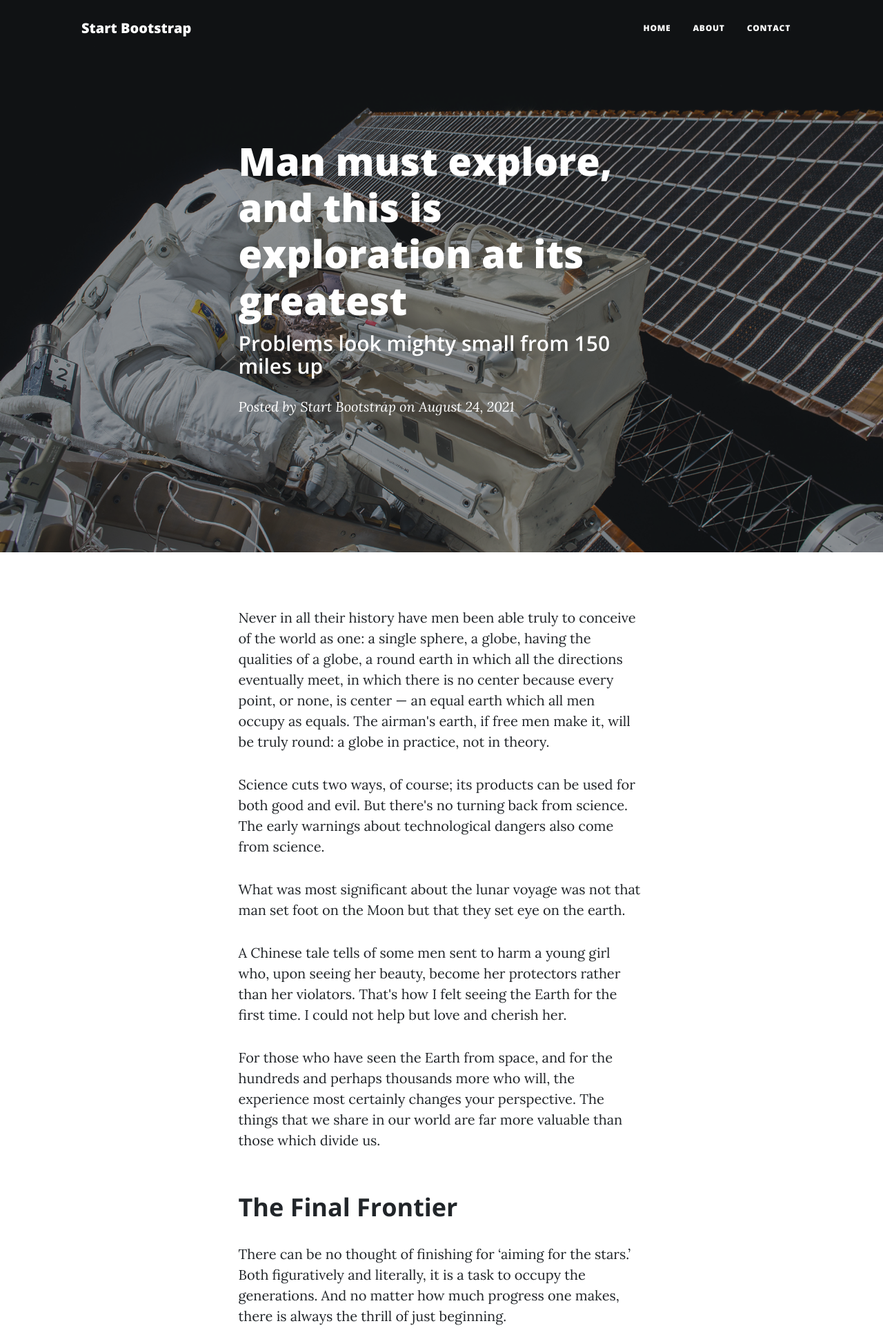
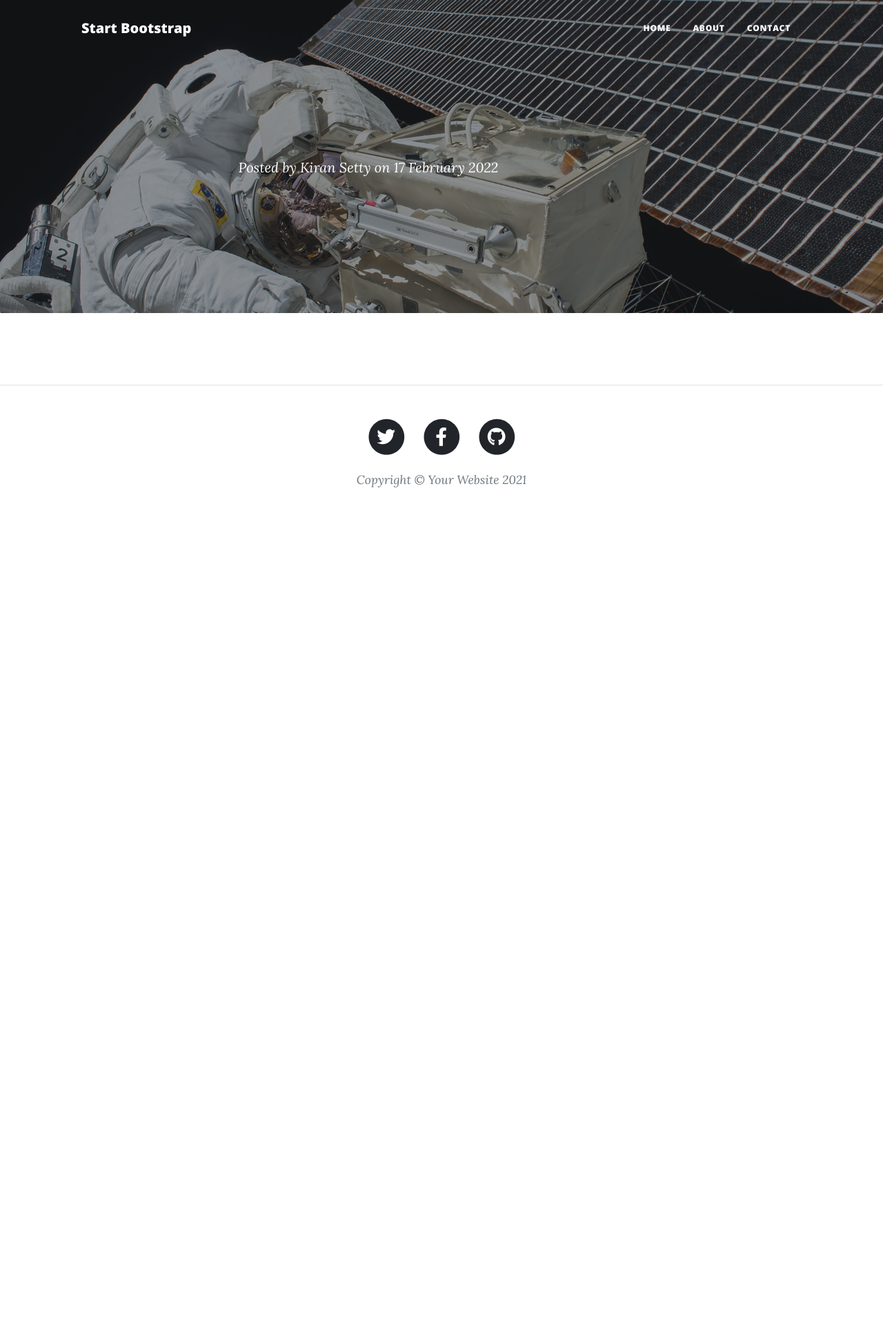
Before and after one commit to kiran-src/blog, a Flask app: page /posts/1 in a window 1280 px wide. Shown: the top 1926 px of the page at 69% size. After the commit the page ends 707 px from the top, so only its background shows below. Run offline with Flask 2, Linux system fonts and the light colour scheme; some libraries are stand-ins or nearby versions.

Commit message:
Adjusting Post page to operate with information taken from API

```diff
--- a/main.py
+++ b/main.py
@@ -1,9 +1,10 @@
 from flask import Flask, render_template
 import requests
+from datetime import datetime
 
 app = Flask(__name__)
 
-api = requests.get(url="https://api.npoint.io/c790b4d5cab58020d391")
+api = requests.get(url="https://api.npoint.io/6c3754b7be2b015f9e72")
 api.raise_for_status()
 posts = api.json()
 
@@ -30,7 +31,9 @@
             post = i
             break
     print(post)
-    return render_template("post.html", post=post)
+    dt = datetime.now()
+    date = f"{dt.day} {dt.strftime('%B')} {dt.year}"
+    return render_template("post.html", post=post, date=date)
 
 
 if __name__ == "__main__":
--- a/templates/post.html
+++ b/templates/post.html
@@ -9,12 +9,10 @@
                 <div class="row gx-4 gx-lg-5 justify-content-center">
                     <div class="col-md-10 col-lg-8 col-xl-7">
                         <div class="post-heading">
-                            <h1>Man must explore, and this is exploration at its greatest</h1>
-                            <h2 class="subheading">Problems look mighty small from 150 miles up</h2>
+                            <h1>{{post['title']}}</h1>
+                            <h2 class="subheading">{{post['subtitle']}}</h2>
                             <span class="meta">
-                                Posted by
-                                <a href="#!">Start Bootstrap</a>
-                                on August 24, 2021
+                                Posted by Kiran Setty on {{date}}
                             </span>
                         </div>
                     </div>
@@ -26,28 +24,29 @@
             <div class="container px-4 px-lg-5">
                 <div class="row gx-4 gx-lg-5 justify-content-center">
                     <div class="col-md-10 col-lg-8 col-xl-7">
-                        <p>Never in all their history have men been able truly to conceive of the world as one: a single sphere, a globe, having the qualities of a globe, a round earth in which all the directions eventually meet, in which there is no center because every point, or none, is center — an equal earth which all men occupy as equals. The airman's earth, if free men make it, will be truly round: a globe in practice, not in theory.</p>
-                        <p>Science cuts two ways, of course; its products can be used for both good and evil. But there's no turning back from science. The early warnings about technological dangers also come from science.</p>
-                        <p>What was most significant about the lunar voyage was not that man set foot on the Moon but that they set eye on the earth.</p>
-                        <p>A Chinese tale tells of some men sent to harm a young girl who, upon seeing her beauty, become her protectors rather than her violators. That's how I felt seeing the Earth for the first time. I could not help but love and cherish her.</p>
-                        <p>For those who have seen the Earth from space, and for the hundreds and perhaps thousands more who will, the experience most certainly changes your perspective. The things that we share in our world are far more valuable than those which divide us.</p>
-                        <h2 class="section-heading">The Final Frontier</h2>
-                        <p>There can be no thought of finishing for ‘aiming for the stars.’ Both figuratively and literally, it is a task to occupy the generations. And no matter how much progress one makes, there is always the thrill of just beginning.</p>
-                        <p>There can be no thought of finishing for ‘aiming for the stars.’ Both figuratively and literally, it is a task to occupy the generations. And no matter how much progress one makes, there is always the thrill of just beginning.</p>
-                        <blockquote class="blockquote">The dreams of yesterday are the hopes of today and the reality of tomorrow. Science has not yet mastered prophecy. We predict too much for the next year and yet far too little for the next ten.</blockquote>
-                        <p>Spaceflights cannot be stopped. This is not the work of any one man or even a group of men. It is a historical process which mankind is carrying out in accordance with the natural laws of human development.</p>
-                        <h2 class="section-heading">Reaching for the Stars</h2>
-                        <p>As we got further and further away, it [the Earth] diminished in size. Finally it shrank to the size of a marble, the most beautiful you can imagine. That beautiful, warm, living object looked so fragile, so delicate, that if you touched it with a finger it would crumble and fall apart. Seeing this has to change a man.</p>
-                        <a href="#!"><img class="img-fluid" src="{{url_for('static', filename='assets/img/post-sample-image.jpg')}}" alt="..." /></a>
-                        <span class="caption text-muted">To go places and do things that have never been done before – that’s what living is all about.</span>
-                        <p>Space, the final frontier. These are the voyages of the Starship Enterprise. Its five-year mission: to explore strange new worlds, to seek out new life and new civilizations, to boldly go where no man has gone before.</p>
-                        <p>As I stand out here in the wonders of the unknown at Hadley, I sort of realize there’s a fundamental truth to our nature, Man must explore, and this is exploration at its greatest.</p>
-                        <p>
-                            Placeholder text by
-                            <a href="http://spaceipsum.com/">Space Ipsum</a>
-                            &middot; Images by
-                            <a href="https://www.flickr.com/photos/nasacommons/">NASA on The Commons</a>
-                        </p>
+                        <p>{{post['body']}}</p>
+<!--                        <p>Never in all their history have men been able truly to conceive of the world as one: a single sphere, a globe, having the qualities of a globe, a round earth in which all the directions eventually meet, in which there is no center because every point, or none, is center — an equal earth which all men occupy as equals. The airman's earth, if free men make it, will be truly round: a globe in practice, not in theory.</p>-->
+<!--                        <p>Science cuts two ways, of course; its products can be used for both good and evil. But there's no turning back from science. The early warnings about technological dangers also come from science.</p>-->
+<!--                        <p>What was most significant about the lunar voyage was not that man set foot on the Moon but that they set eye on the earth.</p>-->
+<!--                        <p>A Chinese tale tells of some men sent to harm a young girl who, upon seeing her beauty, become her protectors rather than her violators. That's how I felt seeing the Earth for the first time. I could not help but love and cherish her.</p>-->
+<!--                        <p>For those who have seen the Earth from space, and for the hundreds and perhaps thousands more who will, the experience most certainly changes your perspective. The things that we share in our world are far more valuable than those which divide us.</p>-->
+<!--                        <h2 class="section-heading">The Final Frontier</h2>-->
+<!--                        <p>There can be no thought of finishing for ‘aiming for the stars.’ Both figuratively and literally, it is a task to occupy the generations. And no matter how much progress one makes, there is always the thrill of just beginning.</p>-->
+<!--                        <p>There can be no thought of finishing for ‘aiming for the stars.’ Both figuratively and literally, it is a task to occupy the generations. And no matter how much progress one makes, there is always the thrill of just beginning.</p>-->
+<!--                        <blockquote class="blockquote">The dreams of yesterday are the hopes of today and the reality of tomorrow. Science has not yet mastered prophecy. We predict too much for the next year and yet far too little for the next ten.</blockquote>-->
+<!--                        <p>Spaceflights cannot be stopped. This is not the work of any one man or even a group of men. It is a historical process which mankind is carrying out in accordance with the natural laws of human development.</p>-->
+<!--                        <h2 class="section-heading">Reaching for the Stars</h2>-->
+<!--                        <p>As we got further and further away, it [the Earth] diminished in size. Finally it shrank to the size of a marble, the most beautiful you can imagine. That beautiful, warm, living object looked so fragile, so delicate, that if you touched it with a finger it would crumble and fall apart. Seeing this has to change a man.</p>-->
+<!--                        <a href="#!"><img class="img-fluid" src="{{url_for('static', filename='assets/img/post-sample-image.jpg')}}" alt="..." /></a>-->
+<!--                        <span class="caption text-muted">To go places and do things that have never been done before – that’s what living is all about.</span>-->
+<!--                        <p>Space, the final frontier. These are the voyages of the Starship Enterprise. Its five-year mission: to explore strange new worlds, to seek out new life and new civilizations, to boldly go where no man has gone before.</p>-->
+<!--                        <p>As I stand out here in the wonders of the unknown at Hadley, I sort of realize there’s a fundamental truth to our nature, Man must explore, and this is exploration at its greatest.</p>-->
+<!--                        <p>-->
+<!--                            Placeholder text by-->
+<!--                            <a href="http://spaceipsum.com/">Space Ipsum</a>-->
+<!--                            &middot; Images by-->
+<!--                            <a href="https://www.flickr.com/photos/nasacommons/">NASA on The Commons</a>-->
+<!--                        </p>-->
                     </div>
                 </div>
             </div>
```
